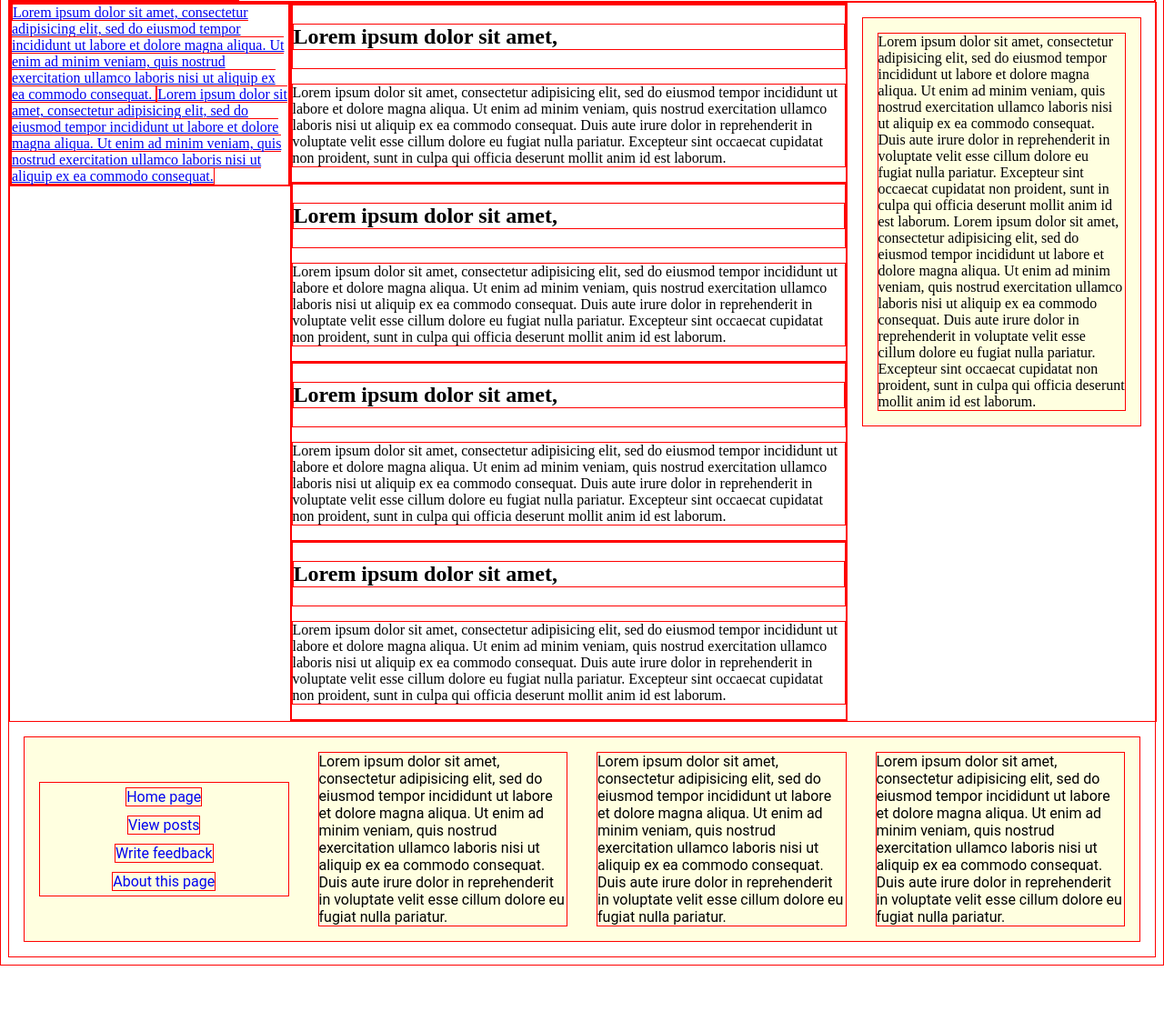
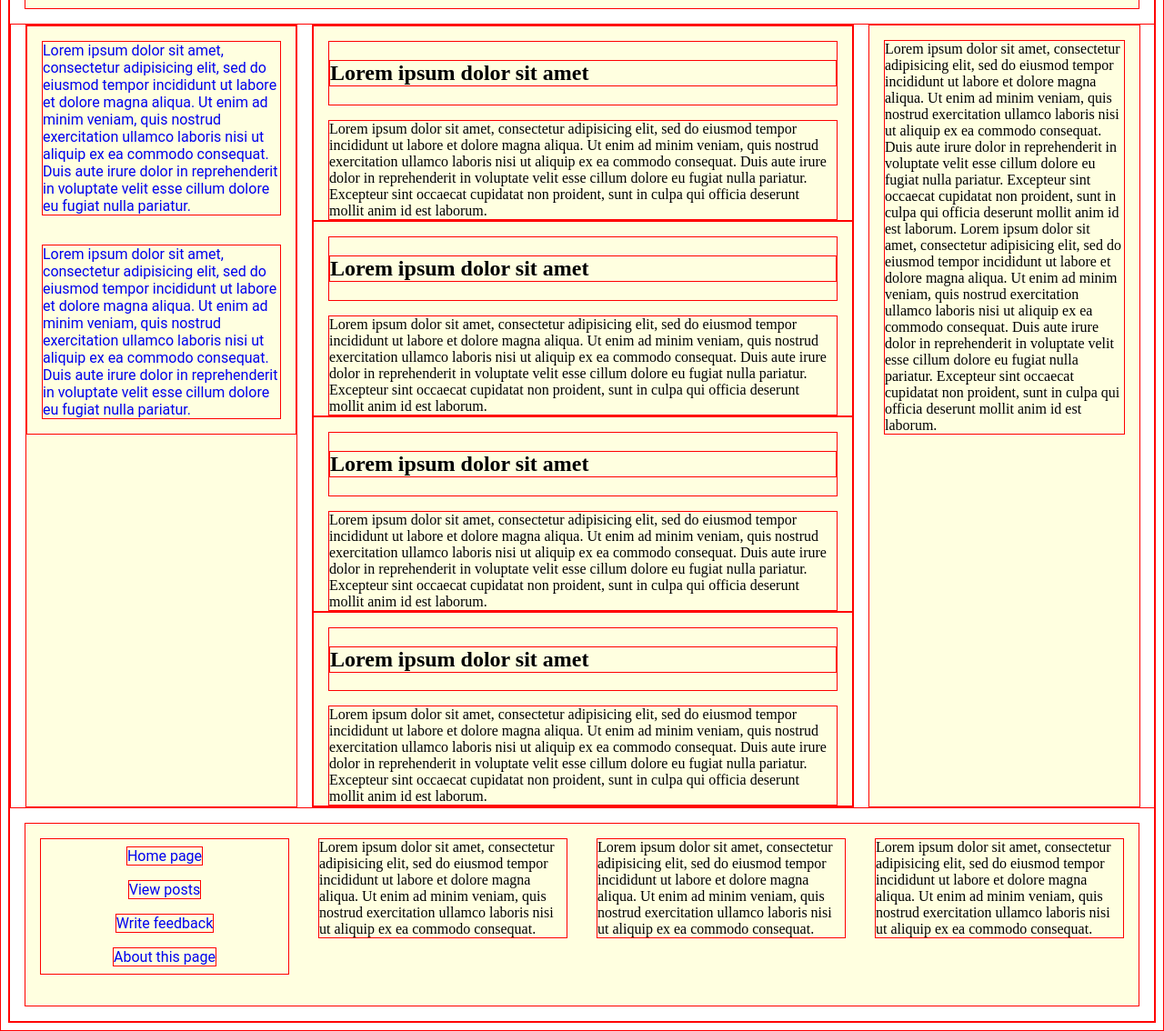
Before and after one commit to alexey-sidorov-dev/otus-javascript-page-layout, a website built with webpack: page index.html in a window 1280 px wide. Shown: the part 185-1319 px from the top of the page at 91% size. Before the commit the page ends 1247 px from the top, so only its background shows below. Built offline with nearby package versions, Linux system fonts and the light colour scheme.

Commit message:
added header and main layouts

```diff
--- a/index.html
+++ b/index.html
@@ -6,11 +6,12 @@
     <title>Three column page layout</title>
   </head>
   <body>
+    <div class="container">
       <header class="header">
-      <img class="logo" alt="logo" />
+        <img class="header-logo" alt="logo" />
         <h1 class="header-title">
-        Lorem ipsum dolor sit amet, consectetur adipiscing elit. Suspendisse id
-        sit.
+          Lorem ipsum dolor sit amet, consectetur adipiscing elit. Suspendisse
+          id sit.
         </h1>
       </header>
       <div class="content-wrapper">
@@ -18,91 +19,95 @@
           <nav class="sidebar-nav">
             <a href="#" class="sidebar-link">
               Lorem ipsum dolor sit amet, consectetur adipisicing elit, sed do
-            eiusmod tempor incididunt ut labore et dolore magna aliqua. Ut enim
-            ad minim veniam, quis nostrud exercitation ullamco laboris nisi ut
-            aliquip ex ea commodo consequat. </a
+              eiusmod tempor incididunt ut labore et dolore magna aliqua. Ut
+              enim ad minim veniam, quis nostrud exercitation ullamco laboris
+              nisi ut aliquip ex ea commodo consequat. Duis aute irure dolor in
+              reprehenderit in voluptate velit esse cillum dolore eu fugiat
+              nulla pariatur.</a
             ><a href="#" class="sidebar-link">
               Lorem ipsum dolor sit amet, consectetur adipisicing elit, sed do
-            eiusmod tempor incididunt ut labore et dolore magna aliqua. Ut enim
-            ad minim veniam, quis nostrud exercitation ullamco laboris nisi ut
-            aliquip ex ea commodo consequat.</a
+              eiusmod tempor incididunt ut labore et dolore magna aliqua. Ut
+              enim ad minim veniam, quis nostrud exercitation ullamco laboris
+              nisi ut aliquip ex ea commodo consequat. Duis aute irure dolor in
+              reprehenderit in voluptate velit esse cillum dolore eu fugiat
+              nulla pariatur.</a
             >
           </nav>
         </section>
         <section class="main">
           <article class="article">
             <header class="article-header">
-            <h2 class="article-title">Lorem ipsum dolor sit amet,</h2>
+              <h2 class="article-title">Lorem ipsum dolor sit amet</h2>
             </header>
-          <p>
+            <p class="article-text">
+              Lorem ipsum dolor sit amet, consectetur adipisicing elit, sed do
+              eiusmod tempor incididunt ut labore et dolore magna aliqua. Ut
+              enim ad minim veniam, quis nostrud exercitation ullamco laboris
+              nisi ut aliquip ex ea commodo consequat. Duis aute irure dolor in
+              reprehenderit in voluptate velit esse cillum dolore eu fugiat
+              nulla pariatur. Excepteur sint occaecat cupidatat non proident,
+              sunt in culpa qui officia deserunt mollit anim id est laborum.
+            </p>
+          </article>
+          <article class="article">
+            <header class="article-header">
+              <h2 class="article-title">Lorem ipsum dolor sit amet</h2>
+            </header>
+            <p class="article-text">
+              Lorem ipsum dolor sit amet, consectetur adipisicing elit, sed do
+              eiusmod tempor incididunt ut labore et dolore magna aliqua. Ut
+              enim ad minim veniam, quis nostrud exercitation ullamco laboris
+              nisi ut aliquip ex ea commodo consequat. Duis aute irure dolor in
+              reprehenderit in voluptate velit esse cillum dolore eu fugiat
+              nulla pariatur. Excepteur sint occaecat cupidatat non proident,
+              sunt in culpa qui officia deserunt mollit anim id est laborum.
+            </p>
+          </article>
+          <article class="article">
+            <header class="article-header">
+              <h2 class="article-title">Lorem ipsum dolor sit amet</h2>
+            </header>
+            <p class="article-text">
+              Lorem ipsum dolor sit amet, consectetur adipisicing elit, sed do
+              eiusmod tempor incididunt ut labore et dolore magna aliqua. Ut
+              enim ad minim veniam, quis nostrud exercitation ullamco laboris
+              nisi ut aliquip ex ea commodo consequat. Duis aute irure dolor in
+              reprehenderit in voluptate velit esse cillum dolore eu fugiat
+              nulla pariatur. Excepteur sint occaecat cupidatat non proident,
+              sunt in culpa qui officia deserunt mollit anim id est laborum.
+            </p>
+          </article>
+          <article class="article">
+            <header class="article-header">
+              <h2 class="article-title">Lorem ipsum dolor sit amet</h2>
+            </header>
+            <p class="article-text">
+              Lorem ipsum dolor sit amet, consectetur adipisicing elit, sed do
+              eiusmod tempor incididunt ut labore et dolore magna aliqua. Ut
+              enim ad minim veniam, quis nostrud exercitation ullamco laboris
+              nisi ut aliquip ex ea commodo consequat. Duis aute irure dolor in
+              reprehenderit in voluptate velit esse cillum dolore eu fugiat
+              nulla pariatur. Excepteur sint occaecat cupidatat non proident,
+              sunt in culpa qui officia deserunt mollit anim id est laborum.
+            </p>
+          </article>
+        </section>
+        <aside class="aside">
+          <p class="aside-text">
             Lorem ipsum dolor sit amet, consectetur adipisicing elit, sed do
             eiusmod tempor incididunt ut labore et dolore magna aliqua. Ut enim
             ad minim veniam, quis nostrud exercitation ullamco laboris nisi ut
             aliquip ex ea commodo consequat. Duis aute irure dolor in
             reprehenderit in voluptate velit esse cillum dolore eu fugiat nulla
             pariatur. Excepteur sint occaecat cupidatat non proident, sunt in
-            culpa qui officia deserunt mollit anim id est laborum.
-          </p>
-        </article>
-        <article class="article">
-          <header class="article-title">
-            <h2 class="article-title">Lorem ipsum dolor sit amet,</h2>
-          </header>
-          <p class="article-text">
-            Lorem ipsum dolor sit amet, consectetur adipisicing elit, sed do
-            eiusmod tempor incididunt ut labore et dolore magna aliqua. Ut enim
-            ad minim veniam, quis nostrud exercitation ullamco laboris nisi ut
-            aliquip ex ea commodo consequat. Duis aute irure dolor in
-            reprehenderit in voluptate velit esse cillum dolore eu fugiat nulla
-            pariatur. Excepteur sint occaecat cupidatat non proident, sunt in
-            culpa qui officia deserunt mollit anim id est laborum.
-          </p>
-        </article>
-        <article class="article">
-          <header class="article-header">
-            <h2 class="article-title">Lorem ipsum dolor sit amet,</h2>
-          </header>
-          <p class="article-text">
-            Lorem ipsum dolor sit amet, consectetur adipisicing elit, sed do
-            eiusmod tempor incididunt ut labore et dolore magna aliqua. Ut enim
-            ad minim veniam, quis nostrud exercitation ullamco laboris nisi ut
-            aliquip ex ea commodo consequat. Duis aute irure dolor in
-            reprehenderit in voluptate velit esse cillum dolore eu fugiat nulla
-            pariatur. Excepteur sint occaecat cupidatat non proident, sunt in
-            culpa qui officia deserunt mollit anim id est laborum.
-          </p>
-        </article>
-        <article class="article">
-          <header class="article-header">
-            <h2 class="article-title">Lorem ipsum dolor sit amet,</h2>
-          </header>
-          <p class="article-text">
-            Lorem ipsum dolor sit amet, consectetur adipisicing elit, sed do
-            eiusmod tempor incididunt ut labore et dolore magna aliqua. Ut enim
-            ad minim veniam, quis nostrud exercitation ullamco laboris nisi ut
-            aliquip ex ea commodo consequat. Duis aute irure dolor in
-            reprehenderit in voluptate velit esse cillum dolore eu fugiat nulla
-            pariatur. Excepteur sint occaecat cupidatat non proident, sunt in
-            culpa qui officia deserunt mollit anim id est laborum.
-          </p>
-        </article>
-      </section>
-      <aside class="aside">
-        <p class="aside-text">
-          Lorem ipsum dolor sit amet, consectetur adipisicing elit, sed do
-          eiusmod tempor incididunt ut labore et dolore magna aliqua. Ut enim ad
-          minim veniam, quis nostrud exercitation ullamco laboris nisi ut
-          aliquip ex ea commodo consequat. Duis aute irure dolor in
-          reprehenderit in voluptate velit esse cillum dolore eu fugiat nulla
-          pariatur. Excepteur sint occaecat cupidatat non proident, sunt in
             culpa qui officia deserunt mollit anim id est laborum. Lorem ipsum
             dolor sit amet, consectetur adipisicing elit, sed do eiusmod tempor
-          incididunt ut labore et dolore magna aliqua. Ut enim ad minim veniam,
-          quis nostrud exercitation ullamco laboris nisi ut aliquip ex ea
-          commodo consequat. Duis aute irure dolor in reprehenderit in voluptate
-          velit esse cillum dolore eu fugiat nulla pariatur. Excepteur sint
-          occaecat cupidatat non proident, sunt in culpa qui officia deserunt
-          mollit anim id est laborum.
+            incididunt ut labore et dolore magna aliqua. Ut enim ad minim
+            veniam, quis nostrud exercitation ullamco laboris nisi ut aliquip ex
+            ea commodo consequat. Duis aute irure dolor in reprehenderit in
+            voluptate velit esse cillum dolore eu fugiat nulla pariatur.
+            Excepteur sint occaecat cupidatat non proident, sunt in culpa qui
+            officia deserunt mollit anim id est laborum.
           </p>
         </aside>
       </div>
@@ -112,26 +117,24 @@
           ><a href="#">Write feedback</a><a href="#">About this page</a>
         </nav>
         <p class="footer-text">
-        Lorem ipsum dolor sit amet, consectetur adipisicing elit, sed do eiusmod
-        tempor incididunt ut labore et dolore magna aliqua. Ut enim ad minim
-        veniam, quis nostrud exercitation ullamco laboris nisi ut aliquip ex ea
-        commodo consequat. Duis aute irure dolor in reprehenderit in voluptate
-        velit esse cillum dolore eu fugiat nulla pariatur.
+          Lorem ipsum dolor sit amet, consectetur adipisicing elit, sed do
+          eiusmod tempor incididunt ut labore et dolore magna aliqua. Ut enim ad
+          minim veniam, quis nostrud exercitation ullamco laboris nisi ut
+          aliquip ex ea commodo consequat.
         </p>
         <p class="footer-text">
-        Lorem ipsum dolor sit amet, consectetur adipisicing elit, sed do eiusmod
-        tempor incididunt ut labore et dolore magna aliqua. Ut enim ad minim
-        veniam, quis nostrud exercitation ullamco laboris nisi ut aliquip ex ea
-        commodo consequat. Duis aute irure dolor in reprehenderit in voluptate
-        velit esse cillum dolore eu fugiat nulla pariatur.
+          Lorem ipsum dolor sit amet, consectetur adipisicing elit, sed do
+          eiusmod tempor incididunt ut labore et dolore magna aliqua. Ut enim ad
+          minim veniam, quis nostrud exercitation ullamco laboris nisi ut
+          aliquip ex ea commodo consequat.
         </p>
         <p class="footer-text">
-        Lorem ipsum dolor sit amet, consectetur adipisicing elit, sed do eiusmod
-        tempor incididunt ut labore et dolore magna aliqua. Ut enim ad minim
-        veniam, quis nostrud exercitation ullamco laboris nisi ut aliquip ex ea
-        commodo consequat. Duis aute irure dolor in reprehenderit in voluptate
-        velit esse cillum dolore eu fugiat nulla pariatur.
+          Lorem ipsum dolor sit amet, consectetur adipisicing elit, sed do
+          eiusmod tempor incididunt ut labore et dolore magna aliqua. Ut enim ad
+          minim veniam, quis nostrud exercitation ullamco laboris nisi ut
+          aliquip ex ea commodo consequat.
         </p>
       </footer>
+    </div>
   </body>
 </html>
--- a/src/styles/style.css
+++ b/src/styles/style.css
@@ -8,11 +8,23 @@
   border: 1px solid red;
 }
 
+a {
+  font-family: Roboto, sans-serif;
+  text-decoration: none;
+}
+
+.container {
+  display: flex;
+  flex-direction: column;
+}
+
 .header {
   display: flex;
   justify-content: space-around;
   align-items: center;
   height: 20%;
+  margin: 1rem;
+  background-color: lightyellow;
 }
 
 .header-title {
@@ -24,9 +36,9 @@
   text-align: center;
 }
 
-.logo {
+.header-logo {
   content: url("../images/cat.svg");
-  max-width: 250px;
+  max-width: 200px;
   width: 100%;
 }
 
@@ -34,33 +46,54 @@
   width: 100%;
   display: flex;
   justify-content: space-between;
-  align-items: flex-start;
 }
 
 .sidebar {
   width: 25%;
+  margin: 0 1rem;
+  background-color: lightyellow;
+}
+
+.sidebar-nav {
+  display: flex;
+  flex-direction: column;
+  align-items: center;
+  justify-content: space-around;
+}
+
+.sidebar-nav > a {
+  margin: 1rem;
 }
 
 .main {
   width: 50%;
   height: auto;
+  background-color: lightyellow;
+}
+
+.article-header {
+  margin: 1rem;
+}
+
+.article-text {
+  margin: 0 1rem;
 }
 
 .aside {
   width: 25%;
   background-color: lightyellow;
-  margin: 1rem;
+  margin: 0 1rem;
 }
 
-.aside > p {
+.aside-text {
   margin: 1rem;
 }
 
 .footer {
-  height: 20%;
+  height: 25%;
   display: flex;
   justify-content: space-between;
-  align-items: center;
+  align-items: flex-start;
   margin: 1rem;
   min-height: 200px;
   background-color: lightyellow;
@@ -75,15 +108,11 @@
   align-items: center;
 }
 
-.footer-nav > a {
-  margin: 5px;
-  font-family: Roboto, sans-serif;
-  text-decoration: none;
-}
-
 .footer-text {
   width: 25%;
   margin: 1rem;
-  font-family: Roboto, sans-serif;
-  font-style: normal;
 }
+
+.footer-nav > a {
+  margin: 0.5rem;
+}
```
Lines whose indentation alone changed are shown as unchanged.
